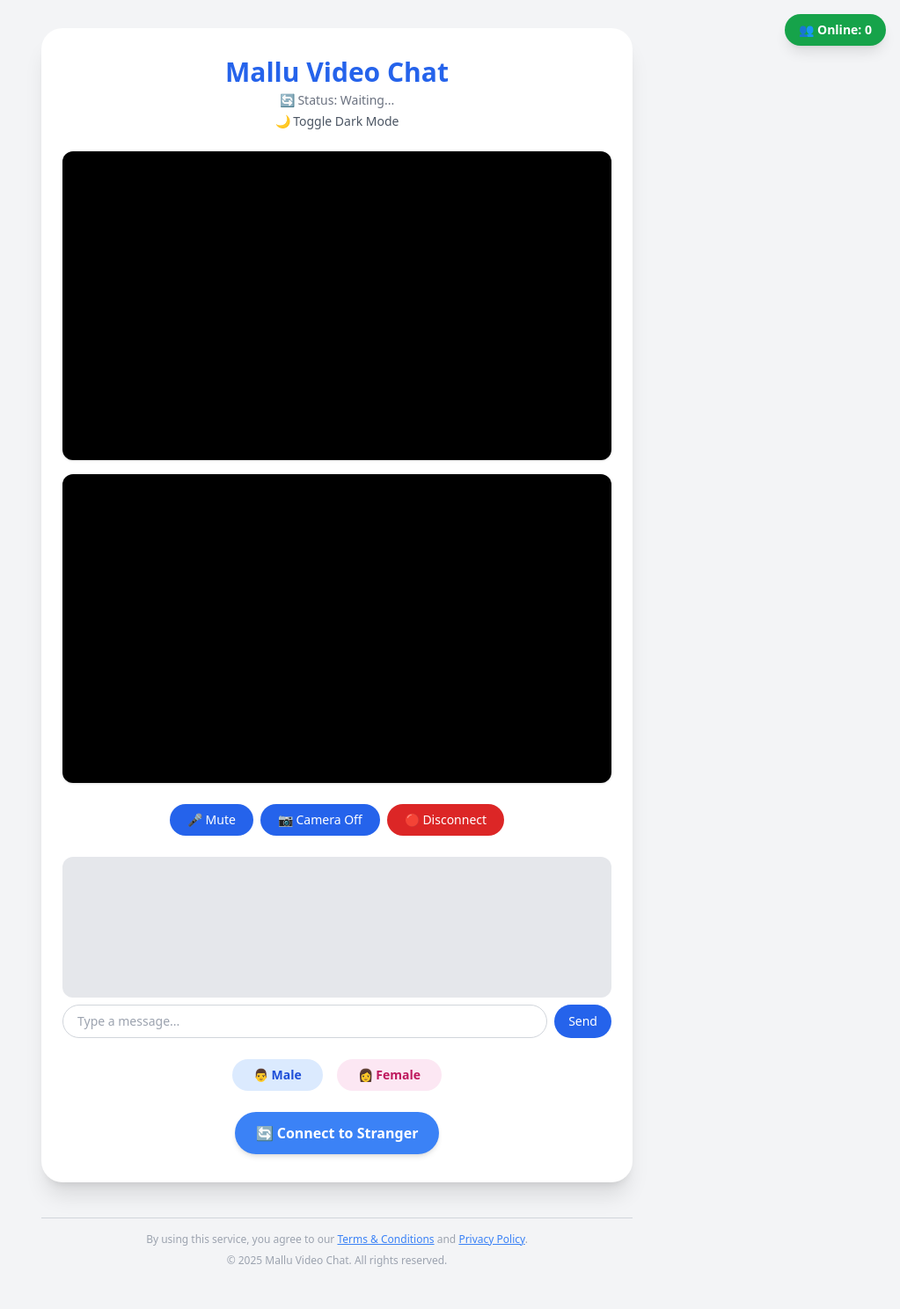
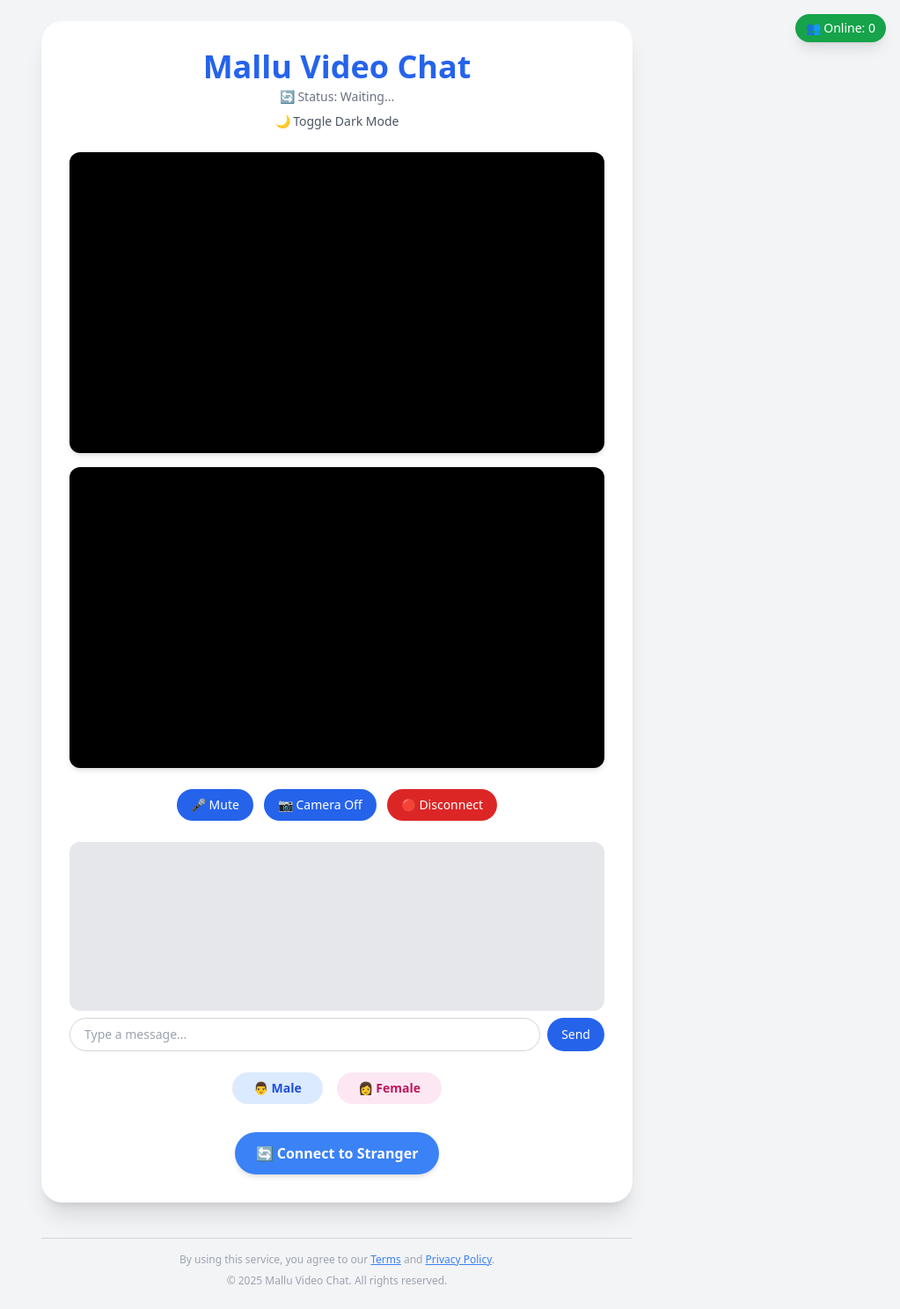
Before and after one commit to Adarshlumi/CHAT_KERALA, a Flask app: page / in a window 1280 px wide. Shown: the whole page at 88% size, without its empty margins (257-1280 px from the left). Before the commit the page ends 1440 px from the top, so only its background shows below. Run offline with Flask 3, Linux system fonts and the light colour scheme; some libraries are stand-ins or nearby versions.

Commit message:
Update index.html

```diff
--- a/templates/index.html
+++ b/templates/index.html
@@ -23,256 +23,84 @@
   </style>
 </head>
 
-<body class="bg-gray-100 dark:bg-gray-900 text-gray-900 dark:text-gray-100 min-h-screen flex flex-col items-center justify-center px-4 py-8 transition-colors duration-300">
+<body class="bg-gray-100 dark:bg-gray-900 text-gray-900 dark:text-gray-100 min-h-screen flex flex-col items-center justify-start p-4 sm:p-6">
 
   <!-- ✅ Online User Count -->
-  <div id="onlineCount" class="fixed top-4 right-4 bg-green-600 text-white text-sm font-semibold px-4 py-2 rounded-full shadow-lg z-50">
+  <div id="onlineCount" class="fixed top-4 right-4 bg-green-600 text-white text-xs sm:text-sm px-3 py-1.5 rounded-full shadow-lg z-50">
     👥 Online: 0
   </div>
 
-  <!-- Loader -->
+  <!-- 🔄 Loader -->
   <div id="loader" class="fixed inset-0 bg-white dark:bg-gray-900 bg-opacity-80 flex flex-col items-center justify-center z-50 hidden">
     <div class="w-12 h-12 border-4 border-blue-500 border-dashed rounded-full animate-spin mb-4"></div>
     <p class="text-lg font-semibold">Finding a stranger...</p>
   </div>
 
-  <!-- Main Container -->
-  <div class="w-full max-w-2xl px-4 sm:px-6 bg-white dark:bg-gray-800 p-6 sm:p-8 rounded-3xl shadow-xl space-y-6">
+  <!-- 🌐 Main Chat Box -->
+  <div class="w-full max-w-2xl bg-white dark:bg-gray-800 rounded-3xl shadow-xl p-5 sm:p-8 space-y-6">
 
-    <!-- Header -->
-    <div class="text-center space-y-1">
-      <h1 class="text-3xl font-bold text-blue-600 dark:text-blue-400">Mallu Video Chat</h1>
-      <p id="statusBar" class="text-sm text-gray-500 dark:text-gray-400">🔄 Status: Waiting...</p>
-
-      <!-- Dark Mode Toggle Button -->
-      <div class="flex justify-center mt-2">
-        <button onclick="toggleDarkMode()" class="text-sm text-gray-600 dark:text-gray-300 hover:text-blue-500 dark:hover:text-yellow-300 transition">
+    <!-- 🔰 Header -->
+    <div class="text-center">
+      <h1 class="text-3xl sm:text-4xl font-extrabold text-blue-600 dark:text-blue-400">Mallu Video Chat</h1>
+      <p id="statusBar" class="mt-1 text-sm text-gray-500 dark:text-gray-400">🔄 Status: Waiting...</p>
+      <button onclick="toggleDarkMode()" class="mt-2 text-sm text-gray-600 dark:text-gray-300 hover:text-blue-500 dark:hover:text-yellow-300 transition">
         🌙 Toggle Dark Mode
       </button>
     </div>
+
+    <!-- 🎥 Video Streams -->
+    <div id="videos" class="space-y-4">
+      <video id="localVideo" autoplay muted playsinline class="w-full aspect-video bg-black rounded-xl shadow-md"></video>
+      <video id="remoteVideo" autoplay playsinline class="w-full aspect-video bg-black rounded-xl shadow-md"></video>
     </div>
 
-    <!-- Videos -->
-    <div id="videos" class="space-y-4">
-      <video id="localVideo" autoplay muted playsinline class="w-full aspect-video bg-black shadow rounded-xl"></video>
-      <video id="remoteVideo" autoplay playsinline class="w-full aspect-video bg-black shadow rounded-xl"></video>
+    <!-- 🎛️ Controls -->
+    <div class="flex flex-wrap justify-center gap-3">
+      <button onclick="toggleMic()" id="micBtn" class="bg-blue-600 hover:bg-blue-500 text-white px-4 py-2 rounded-full text-sm font-medium transition">🎤 Mute</button>
+      <button onclick="toggleCam()" id="camBtn" class="bg-blue-600 hover:bg-blue-500 text-white px-4 py-2 rounded-full text-sm font-medium transition">📷 Camera Off</button>
+      <button onclick="disconnectCall()" class="bg-red-600 hover:bg-red-500 text-white px-4 py-2 rounded-full text-sm font-medium transition">🔴 Disconnect</button>
     </div>
 
-    <!-- Controls -->
-    <div class="flex flex-wrap gap-2 justify-center">
-      <button onclick="toggleMic()" id="micBtn" class="bg-blue-600 hover:bg-blue-500 text-white px-5 py-2 rounded-full text-sm font-medium">🎤 Mute</button>
-      <button onclick="toggleCam()" id="camBtn" class="bg-blue-600 hover:bg-blue-500 text-white px-5 py-2 rounded-full text-sm font-medium">📷 Camera Off</button>
-      <button onclick="disconnectCall()" class="bg-red-600 hover:bg-red-500 text-white px-5 py-2 rounded-full text-sm font-medium">🔴 Disconnect</button>
-    </div>
-
-    <!-- Chat Area -->
+    <!-- 💬 Chat Area -->
     <div class="space-y-2">
-      <div id="chatMessages" class="bg-gray-200 dark:bg-gray-700 p-4 rounded-xl h-40 text-sm space-y-2 overflow-y-auto"></div>
+      <div id="chatMessages" class="bg-gray-200 dark:bg-gray-700 p-4 rounded-xl h-40 sm:h-48 text-sm overflow-y-auto space-y-2"></div>
       <div class="flex gap-2">
-        <input type="text" id="chatInput" placeholder="Type a message..." class="flex-1 bg-white dark:bg-gray-800 border border-gray-300 dark:border-gray-600 px-4 py-2 rounded-full focus:outline-none text-sm text-gray-900 dark:text-white" />
-        <button onclick="sendMessage()" class="bg-blue-600 hover:bg-blue-500 text-white px-4 py-2 rounded-full text-sm font-medium">Send</button>
+        <input type="text" id="chatInput" placeholder="Type a message..." class="flex-1 bg-white dark:bg-gray-800 border border-gray-300 dark:border-gray-600 px-4 py-2 rounded-full focus:outline-none text-sm" />
+        <button onclick="sendMessage()" class="bg-blue-600 hover:bg-blue-500 text-white px-4 py-2 rounded-full text-sm transition">Send</button>
       </div>
     </div>
 
-    <!-- Gender Selection -->
+    <!-- 👥 Gender Selection -->
     <div class="flex justify-center gap-4">
-      <button id="maleBtn" class="bg-blue-100 hover:bg-blue-200 text-blue-700 px-6 py-2 rounded-full text-sm font-semibold">👨 Male</button>
-      <button id="femaleBtn" class="bg-pink-100 hover:bg-pink-200 text-pink-700 px-6 py-2 rounded-full text-sm font-semibold">👩 Female</button>
+      <button id="maleBtn" class="bg-blue-100 hover:bg-blue-200 text-blue-700 px-6 py-2 rounded-full text-sm font-semibold transition">👨 Male</button>
+      <button id="femaleBtn" class="bg-pink-100 hover:bg-pink-200 text-pink-700 px-6 py-2 rounded-full text-sm font-semibold transition">👩 Female</button>
     </div>
 
-    <!-- QR Code Message -->
+    <!-- 💸 QR Message -->
     <div id="qrMessage" class="hidden text-center mt-4 text-sm text-pink-600 dark:text-pink-400 space-y-2">
-      <p>👩 Female option requires a one-time verification fee.<br>Please scan the QR code below to continue.</p>
+      <p>👩 Female option requires a one-time verification fee.<br>Scan the QR below to continue:</p>
       <img src="/static/60.png" alt="Payment QR" class="w-40 mx-auto rounded-lg border border-gray-300 dark:border-gray-600 shadow" />
     </div>
 
-    <!-- Connect Button -->
-    <div class="text-center">
-      <button onclick="findStranger()" class="bg-blue-500 hover:bg-blue-600 text-white px-6 py-3 rounded-full text-base font-semibold shadow-md">
+    <!-- 🔁 Connect Button -->
+    <div class="text-center pt-2">
+      <button onclick="findStranger()" class="bg-blue-500 hover:bg-blue-600 text-white px-6 py-3 rounded-full text-base font-semibold shadow-md transition">
         🔄 Connect to Stranger
       </button>
     </div>
   </div>
 
-  <!-- Footer -->
-  <footer class="mt-10 text-center text-xs text-gray-400 dark:text-gray-500 border-t border-gray-300 dark:border-gray-700 pt-4 w-full max-w-2xl">
+  <!-- 📄 Footer -->
+  <footer class="mt-10 text-center text-xs text-gray-400 dark:text-gray-500 pt-4 w-full max-w-2xl border-t border-gray-300 dark:border-gray-700">
     <p class="mb-2">
       By using this service, you agree to our
-      <a href="#" class="text-blue-500 dark:text-blue-400 underline hover:text-blue-600 dark:hover:text-blue-300">Terms & Conditions</a> and
+      <a href="#" class="text-blue-500 dark:text-blue-400 underline hover:text-blue-600 dark:hover:text-blue-300">Terms</a> and
       <a href="#" class="text-blue-500 dark:text-blue-400 underline hover:text-blue-600 dark:hover:text-blue-300">Privacy Policy</a>.
     </p>
     <p>&copy; 2025 Mallu Video Chat. All rights reserved.</p>
   </footer>
 
   <!-- Scripts -->
-  <script src="https://cdn.socket.io/4.3.2/socket.io.min.js"></script>
-  <script>
-    // Dark Mode Logic
-    function toggleDarkMode() {
-      const html = document.getElementById('htmlRoot');
-      const isDark = html.classList.toggle('dark');
-      localStorage.setItem('theme', isDark ? 'dark' : 'light');
-    }
-
-    window.addEventListener('DOMContentLoaded', () => {
-      const html = document.getElementById('htmlRoot');
-      const theme = localStorage.getItem('theme');
-      if (theme === 'dark') {
-        html.classList.add('dark');
-      } else {
-        html.classList.remove('dark');
-      }
-    });
-
-    // Video Chat Logic
-    const socket = io();
-    let localStream, peerConnection;
-    const config = { iceServers: [{ urls: 'stun:stun.l.google.com:19302' }] };
-
-    const localVideo = document.getElementById('localVideo');
-    const remoteVideo = document.getElementById('remoteVideo');
-    const chatMessages = document.getElementById('chatMessages');
-    const chatInput = document.getElementById('chatInput');
-    const loader = document.getElementById('loader');
-    const statusBar = document.getElementById('statusBar');
-    const micBtn = document.getElementById('micBtn');
-    const camBtn = document.getElementById('camBtn');
-
-    let isMicOn = true, isCamOn = true;
-
-    function updateStatus(msg, color = "text-gray-500") {
-      statusBar.textContent = `🔄 Status: ${msg}`;
-      statusBar.className = `text-sm ${color}`;
-    }
-
-    async function getMedia() {
-      localStream = await navigator.mediaDevices.getUserMedia({ video: true, audio: true });
-      localVideo.srcObject = localStream;
-    }
-
-    async function findStranger() {
-      chatMessages.innerHTML = '';
-      loader.classList.remove("hidden");
-      updateStatus("Searching...");
-      await getMedia();
-      socket.emit('find_stranger');
-    }
-
-    function sendMessage() {
-      const msg = chatInput.value.trim();
-      if (!msg) return;
-      appendMessage("You", msg, true);
-      socket.emit('chat_message', msg);
-      chatInput.value = '';
-    }
-
-    function appendMessage(sender, text, isUser = false) {
-      const bubble = document.createElement("div");
-      bubble.className = `max-w-[75%] px-4 py-2 rounded-2xl text-sm ${
-        isUser
-          ? "bg-blue-500 text-white self-end ml-auto"
-          : "bg-gray-300 dark:bg-gray-600 text-gray-800 dark:text-gray-100 self-start mr-auto"
-      }`;
-      bubble.innerHTML = `<strong class="text-xs block">${sender}</strong>${text}`;
-      const wrapper = document.createElement("div");
-      wrapper.className = "flex flex-col";
-      wrapper.appendChild(bubble);
-      chatMessages.appendChild(wrapper);
-      chatMessages.scrollTop = chatMessages.scrollHeight;
-    }
-
-    function toggleMic() {
-      isMicOn = !isMicOn;
-      localStream.getAudioTracks().forEach(t => t.enabled = isMicOn);
-      micBtn.textContent = isMicOn ? "🎤 Mute" : "🔇 Unmute";
-    }
-
-    function toggleCam() {
-      isCamOn = !isCamOn;
-      localStream.getVideoTracks().forEach(t => t.enabled = isCamOn);
-      camBtn.textContent = isCamOn ? "📷 Camera Off" : "📵 Camera On";
-    }
-
-    function disconnectCall() {
-      if (peerConnection) {
-        peerConnection.close();
-        peerConnection = null;
-        remoteVideo.srcObject = null;
-        updateStatus("Disconnected.", "text-red-500");
-      }
-    }
-
-    socket.on('stranger_found', async (isCaller) => {
-      loader.classList.add("hidden");
-      updateStatus("Connected ✅", "text-green-600");
-
-      peerConnection = new RTCPeerConnection(config);
-      localStream.getTracks().forEach(track => peerConnection.addTrack(track, localStream));
-      peerConnection.ontrack = e => remoteVideo.srcObject = e.streams[0];
-      peerConnection.onicecandidate = e => e.candidate && socket.emit('ice_candidate', e.candidate);
-
-      if (isCaller) {
-        const offer = await peerConnection.createOffer();
-        await peerConnection.setLocalDescription(offer);
-        socket.emit('offer', offer);
-      }
-    });
-
-    socket.on('offer', async (offer) => {
-      await peerConnection.setRemoteDescription(new RTCSessionDescription(offer));
-      const answer = await peerConnection.createAnswer();
-      await peerConnection.setLocalDescription(answer);
-      socket.emit('answer', answer);
-    });
-
-    socket.on('answer', (answer) => {
-      peerConnection.setRemoteDescription(new RTCSessionDescription(answer));
-    });
-
-    socket.on('ice_candidate', (candidate) => {
-      peerConnection.addIceCandidate(new RTCIceCandidate(candidate));
-    });
-
-    socket.on('chat_message', (msg) => {
-      appendMessage("Stranger", msg);
-    });
-
-    socket.on('stranger_disconnected', () => {
-      remoteVideo.srcObject = null;
-      updateStatus("Stranger disconnected", "text-red-500");
-    });
-
-    socket.on('show_alarm', () => {
-      window.location.href = '/ashore';
-    });
-
-    socket.on('hide_alarm', () => {
-      window.location.href = '/';
-    });
-
-    // 👩 QR Logic
-    document.getElementById('femaleBtn').addEventListener('click', () => {
-      document.getElementById('qrMessage').classList.remove('hidden');
-    });
-
-    document.getElementById('maleBtn').addEventListener('click', () => {
-      document.getElementById('qrMessage').classList.add('hidden');
-    });
-
-    // ✅ Online Count Listener
-    socket.on('online_count', (data) => {
-      const countDisplay = document.getElementById('onlineCount');
-      if (countDisplay) {
-        countDisplay.textContent = `👥 Online: ${data.count}`;
-      }
-    });
-
-    // Service Worker Registration
-    if ('serviceWorker' in navigator) {
-      navigator.serviceWorker.register('/service-worker.js')
-        .then(() => console.log('Service Worker Registered ✅'))
-        .catch(err => console.error('SW registration failed ❌', err));
-    }
-  </script>
+  <!-- (All your JS remains unchanged) -->
 </body>
 </html>
```
Lines whose indentation alone changed are shown as unchanged.
